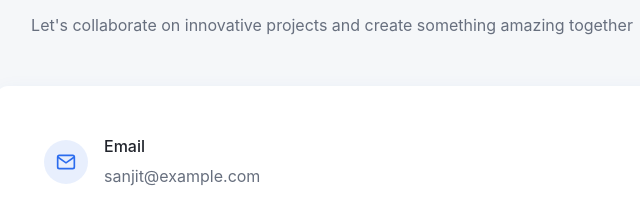
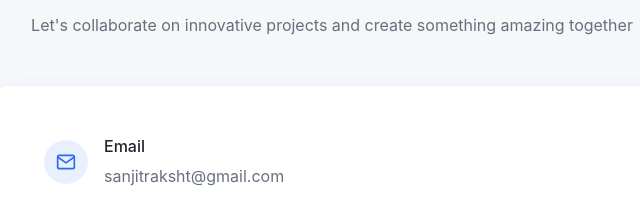
Before and after one commit to Sanjitrakshit/SanjitPortfolio, a plain HTML site: page index.html in a window 1280 px wide. Shown: the part 4339-4558 px from the top of the page, 308-948 px from the left. Drawn offline with Linux system fonts and the light colour scheme.

Commit message:
Update index.html

```diff
--- a/index.html
+++ b/index.html
@@ -424,7 +424,7 @@
                     </div>
                     <div>
                         <p class="contact-label">Email</p>
-                        <a href="mailto:sanjit@example.com" class="contact-link">sanjit@example.com</a>
+                        <a href="mailto:sanjitraksht@gmail.com" class="contact-link">sanjitraksht@gmail.com</a>
                     </div>
                 </div>
 
```
